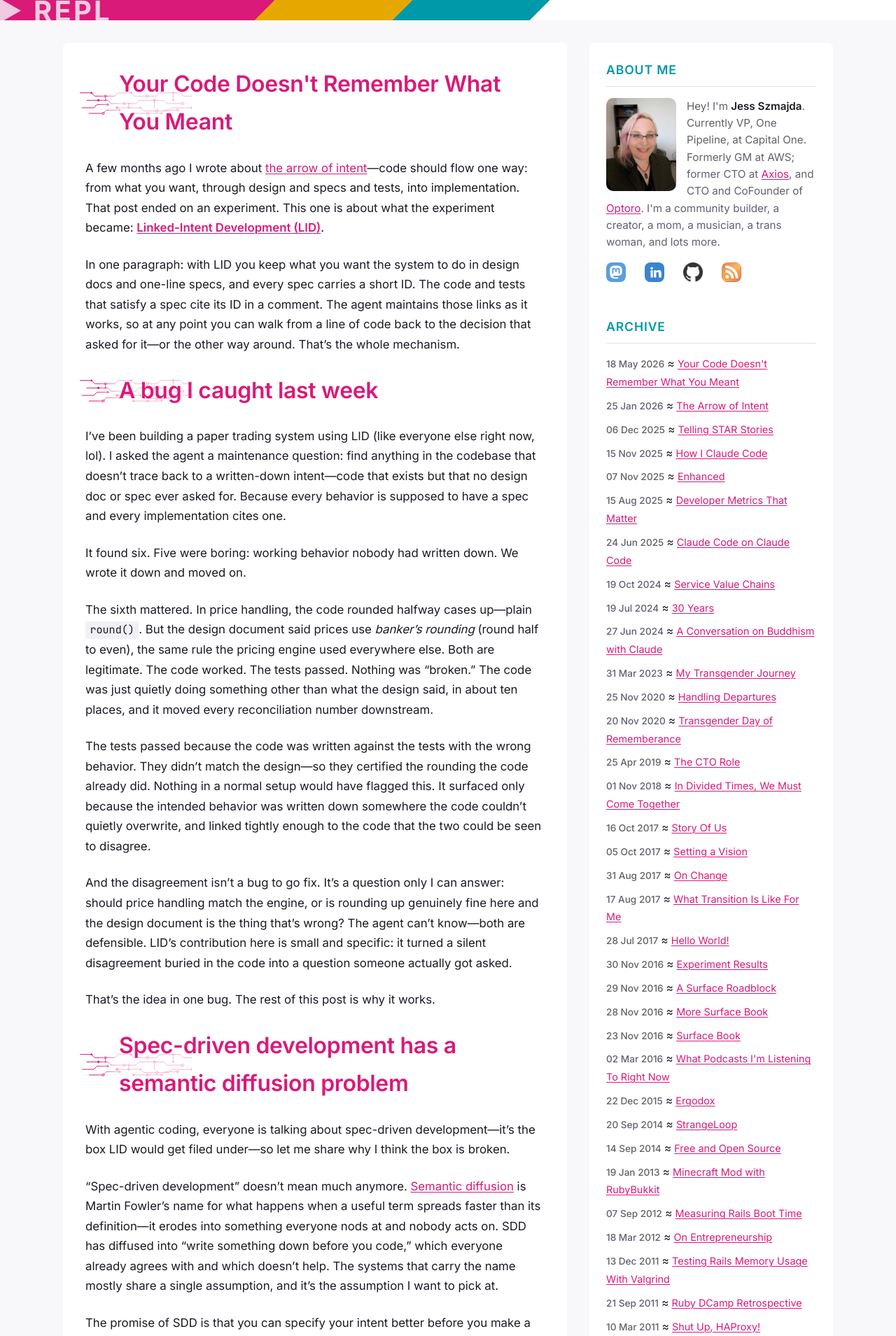
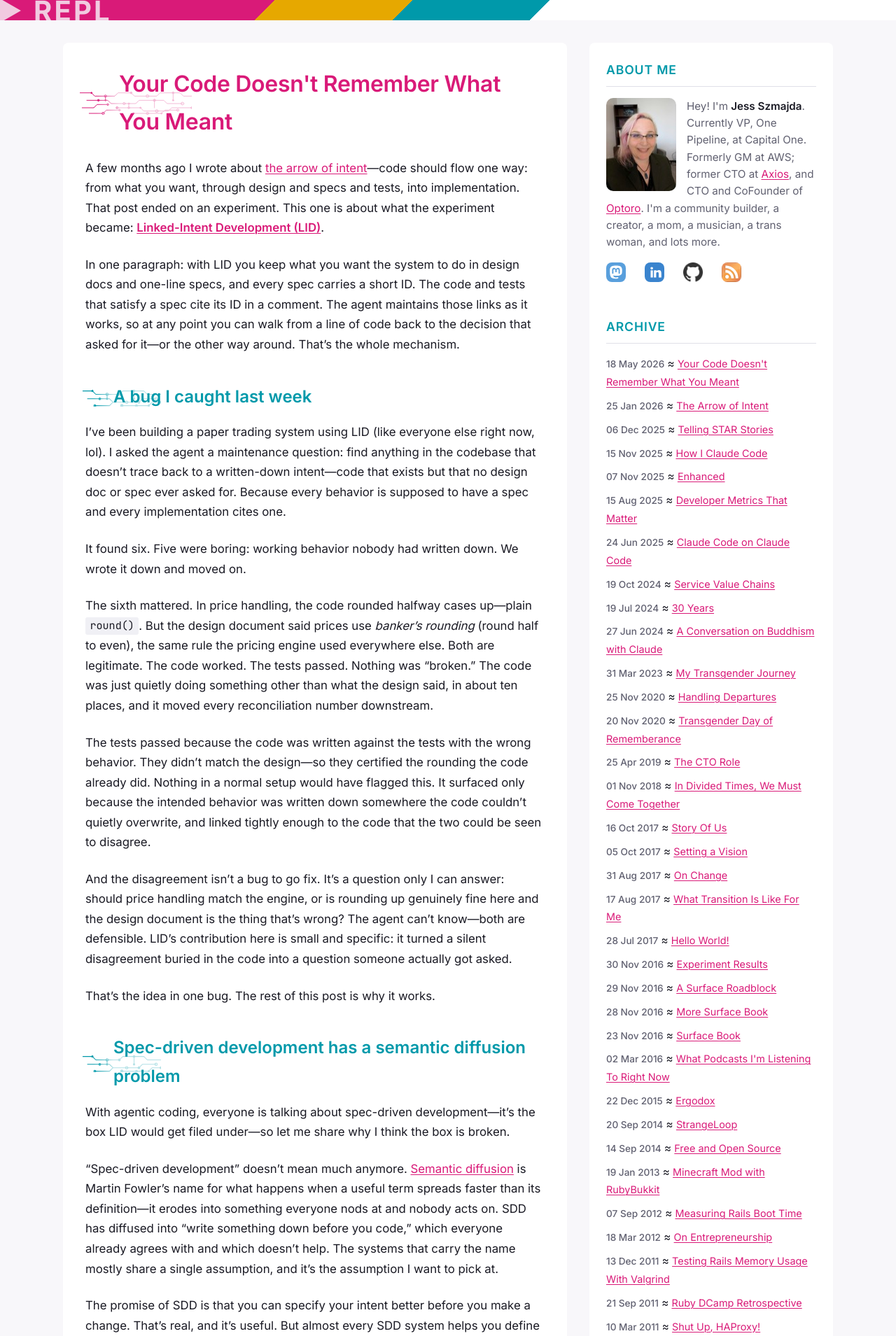
Before and after one commit to jszmajda/blog, a Jekyll site: the page built from code/_posts/2026-05-18-your-code-doesnt-remember-what-you-meant.md, in a window 1280 px wide. Shown: the top 1909 px of the page at 70% size. Built offline with Jekyll 4.4.1, drawn with Linux system fonts in a browser that asks for light colours.

Commit message:
fixed headers

```diff
--- a/code/_posts/2026-05-18-your-code-doesnt-remember-what-you-meant.md
+++ b/code/_posts/2026-05-18-your-code-doesnt-remember-what-you-meant.md
@@ -7,7 +7,7 @@ A few months ago I wrote about [the arrow of intent](/code/2026/01/25/the-arrow-
 
 In one paragraph: with LID you keep what you want the system to do in design docs and one-line specs, and every spec carries a short ID. The code and tests that satisfy a spec cite its ID in a comment. The agent maintains those links as it works, so at any point you can walk from a line of code back to the decision that asked for it—or the other way around. That's the whole mechanism.
 
-## A bug I caught last week
+### A bug I caught last week
 
 I've been building a paper trading system using LID (like everyone else right now, lol). I asked the agent a maintenance question: find anything in the codebase that doesn't trace back to a written-down intent—code that exists but that no design doc or spec ever asked for. Because every behavior is supposed to have a spec and every implementation cites one.
 
@@ -21,7 +21,7 @@ And the disagreement isn't a bug to go fix. It's a question only I can answer: s
 
 That's the idea in one bug. The rest of this post is why it works.
 
-## Spec-driven development has a semantic diffusion problem
+### Spec-driven development has a semantic diffusion problem
 
 With agentic coding, everyone is talking about spec-driven development—it's the box LID would get filed under—so let me share why I think the box is broken.
 
@@ -31,7 +31,7 @@ The promise of SDD is that you can specify your intent better before you make a
 
 Code is detailed, low-level, and—when an agent is producing thousands of lines of it per session—largely unread. Each unreviewed decision is a small bet that the agent guessed what you meant. String enough of those together and you don't have a bug; you have a codebase that runs and doesn't do what you need, an intent core that has rotted, one reasonable-looking decision at a time.
 
-## What intent actually is
+### What intent actually is
 
 Intent is whatever you actually want the code to do—usually to solve a problem for a person or a business.
 
@@ -41,13 +41,13 @@ When you describe what you want to an agent, you are leaning—constantly, invis
 
 So intent has two parts. There's **direct intent**—the things you say to the agent—and there's **latent intent**—the things you didn't know you needed to say in order to get what you actually wanted out the other end.
 
-## The two things most SDD systems miss
+### The two things most SDD systems miss
 
 Most SDD systems miss two things. First, they don't *extract* your latent intent in the first place—they take the prompt you gave and run with it. Addy Osmani makes the same point in his [guide to writing specs for agents](https://addyosmani.com/blog/good-spec/): a foggy prompt doesn't fail loudly, it produces polished, confident, wrong output. Second, they don't *maintain* that intent over time, so that every later change is made in the context of everything the system is already supposed to be.
 
 Without those two things, the agent does what agents do: it edits the codebase, and each edit encodes a decision that may or may not have matched your latent intent. Rely on the code to carry your complete intent forward and you've chosen a substrate that records every decision and remembers the reason for none of them. That's the rotting intent core. It accumulates quietly, and nothing flags it.
 
-## How LID closes the gap
+### How LID closes the gap
 
 LID treats the agent like a compiler for English: specifications are the source, code is the output. It's a lossy, non-deterministic compiler—it guesses whenever the English is ambiguous, and the guesses are where intent gaps come from. The whole job is to leave it less to guess. (That cuts the other way too: vague input doesn't just produce one bad guess, it compounds into drift across sessions.)
 
@@ -72,7 +72,7 @@ Now a grep for `PRICE-ROUND-014` turns up the rule, the code that implements it,
 
 The payoff shows up when intent *changes*. You don't start in the code. You start by changing the intent in the documents—and because it's expressed there, the change lands in the context of all the rest of the system's intent. It has to make sense against everything else you've already said you wanted. Most of the difficulty of using LID well is exactly this: getting your complete intent out of your head and into a form where you can trust the agent to make the same kinds of choices you would have made. It is real work, every change, not a one-time setup.
 
-## Tenets: deciding what you'd decide
+### Tenets: deciding what you'd decide
 
 None of this is new thinking for me—it predates agents by years. Before this I was a GM at AWS, running a product organization: teams of people shipping real things, most of the decisions getting made when I wasn't in the room. That's the actual job—not making the calls yourself, but making sure your teams make the calls you would have. Amazon has a tool built for exactly that: **tenets** (if "principles" lands better for you, read it that way—I'll say tenet). A tenet isn't a value and it isn't a rule—it's a tie-breaker. In one line, it says which way to lean when a decision has two defensible answers and no policy covers it.
 
@@ -80,13 +80,13 @@ The test of a real tenet is that its opposite is also reasonable. "We optimize f
 
 LID builds tenets into the HLD for the same reason Amazon does: so the call gets made the same way when the decider isn't in the room. With an agent the decider is *rarely* in the room—it's effectively a new teammate every session, holding none of yesterday's context. Tenets are how you hand it your priorities for the decisions you didn't know to anticipate, so it leans the way you would instead of guessing. The rounding question—half-to-even or half-up—is exactly the shape of decision a tenet is supposed to have already answered.
 
-## A note on personas
+### A note on personas
 
 One more thing about other SDD systems. A lot of them pre-encode current human team structure into your environment—the agent role-plays a product manager, then a program manager, then a QA engineer, then a developer, passing the intent between them. That presupposes the way human teams are organized is the right structure for an agent to follow.
 
 But that's not how agents work. It's one model wearing different hats—the same underlying thing, thinking the same way, just started from a different position each time. The research bears this out: assigning a persona to a model is a [double-edged sword](https://arxiv.org/abs/2408.08631)—it doesn't reliably improve reasoning, and on plenty of tasks it does nothing or makes it worse. So LID takes no position on team structure. Let the agent use whatever scaffolding helps it; LID is only about expressing and maintaining intent over time.
 
-## But won't the docs rot too?
+### But won't the docs rot too?
 
 This is the obvious objection, and it's the right one. Everything I said about code—records the decision, forgets the reason, drifts silently, goes unread—is exactly what killed every prior version of this idea. Requirements traceability matrices rotted. The executable specifications of [Specification by Example](https://en.wikipedia.org/wiki/Specification_by_example) drifted from the systems they specified. Design-by-contract assertions went stale. It's a large graveyard and I'm not the first to walk into it.
 
@@ -102,13 +102,13 @@ I won't oversell it: none of this makes drift impossible. It makes drift *detect
 
 This started on one project—[Threadkeeper](https://threadkeeper.app), my side project for voice journaling. It's spreading though: I know of a couple dozen codebases running LID, and the reports coming back are that it does what it claims. That's encouraging, but not a benchmark—I'm excited to understand where it breaks for other people.
 
-## Correctness comes back from correct intent
+### Correctness comes back from correct intent
 
 The models we use for coding generally write good code. It compiles, it works, it usually doesn't have errors in the way we used to mean "errors." What it has instead are places where the agent assumed the wrong thing. Those aren't bugs—they're *intent gaps*, and I'm not the only one who's found this. Microsoft Research's [work on intent formalization](https://arxiv.org/abs/2603.17150) frames the core question the same way: not whether the generated code runs, but whether it does what the user actually intended. Plausible output is not the same as correct output, and the plausibility is what makes the gap easy to miss.
 
 If you write tests for code that does the wrong thing for your users, the tests pass and the software is still wrong: green suite, broken product. In a world where the agent writes correct code on demand, correctness stops being a property of the code. It comes back from correct intent, and from the correct expression of it. That's the thing LID exists to protect.
 
-## Try it
+### Try it
 
 [LID](https://linked-intent.dev) ships as two Claude Code plugins. If you want to try it:
 
```
